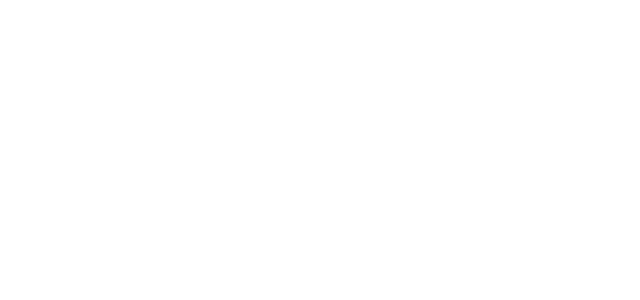
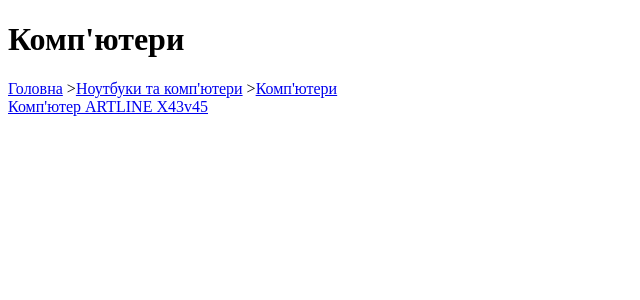
Before and after one commit to cxsarina/KOP, a React (Create React App) app in the folder lab4/lab4/: page /notebooks-and-computers/computers in a window 1280 px wide. Before the commit this address had no page. Shown: the top 300 px of the page, without its empty margins (0-640 px from the left). Built offline with nearby package versions, Linux system fonts and the light colour scheme.

Commit message:
Додано сторінку для розділу комп'ютера

```diff
--- a/lab4/lab4/src/App.js
+++ b/lab4/lab4/src/App.js
@@ -2,12 +2,14 @@
 import { Routes, Route } from 'react-router-dom';
 import HomePage from './pages/HomePage';
 import NotebooksAndComputers from './pages/NotebooksAndComputers';
+import Computers from './pages/Computers';
 
 const App = () => {
     return (
         <Routes>
             <Route path="/" element={<HomePage />} />
             <Route path="/notebooks-and-computers" element={<NotebooksAndComputers />} />
+            <Route path="/notebooks-and-computers/computers" element={<Computers />} />
         </Routes>
     );
 };
--- /dev/null
+++ b/lab4/lab4/src/pages/Computers.js
@@ -0,0 +1,17 @@
+import React from 'react';
+import { Link } from 'react-router-dom';
+
+const Computers = () => {
+    return (
+        <div>
+            <h1>Комп'ютери</h1>
+            <Link to="/">Головна</Link> &gt;
+            <Link to="/notebooks-and-computers">Ноутбуки та комп'ютери</Link> &gt;
+            <Link to="/notebooks-and-computers/computers">Комп'ютери</Link>
+            <br />
+            <Link to="/notebooks-and-computers/computers/artline-x43v45"> Комп'ютер ARTLINE X43v45 </Link>
+        </div>
+    );
+};
+
+export default Computers;
```
